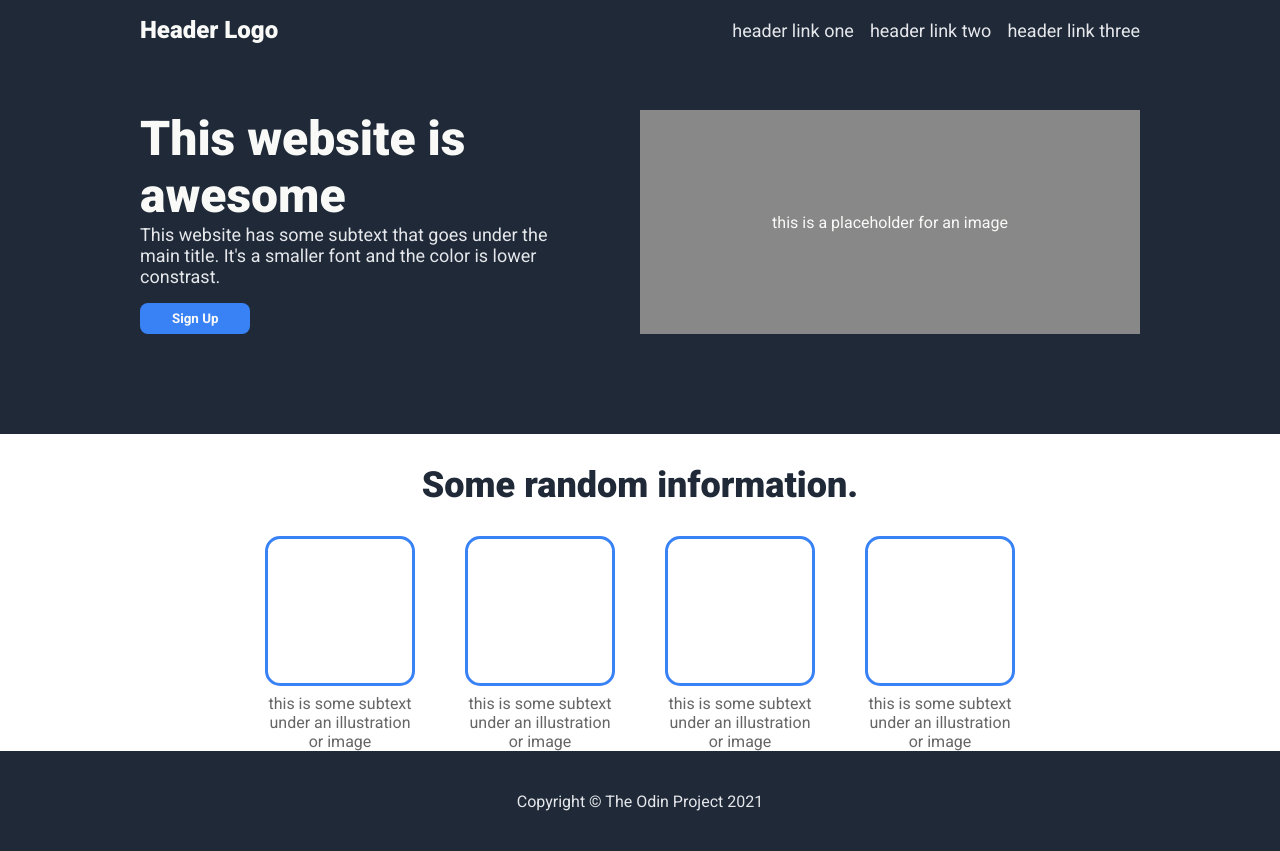
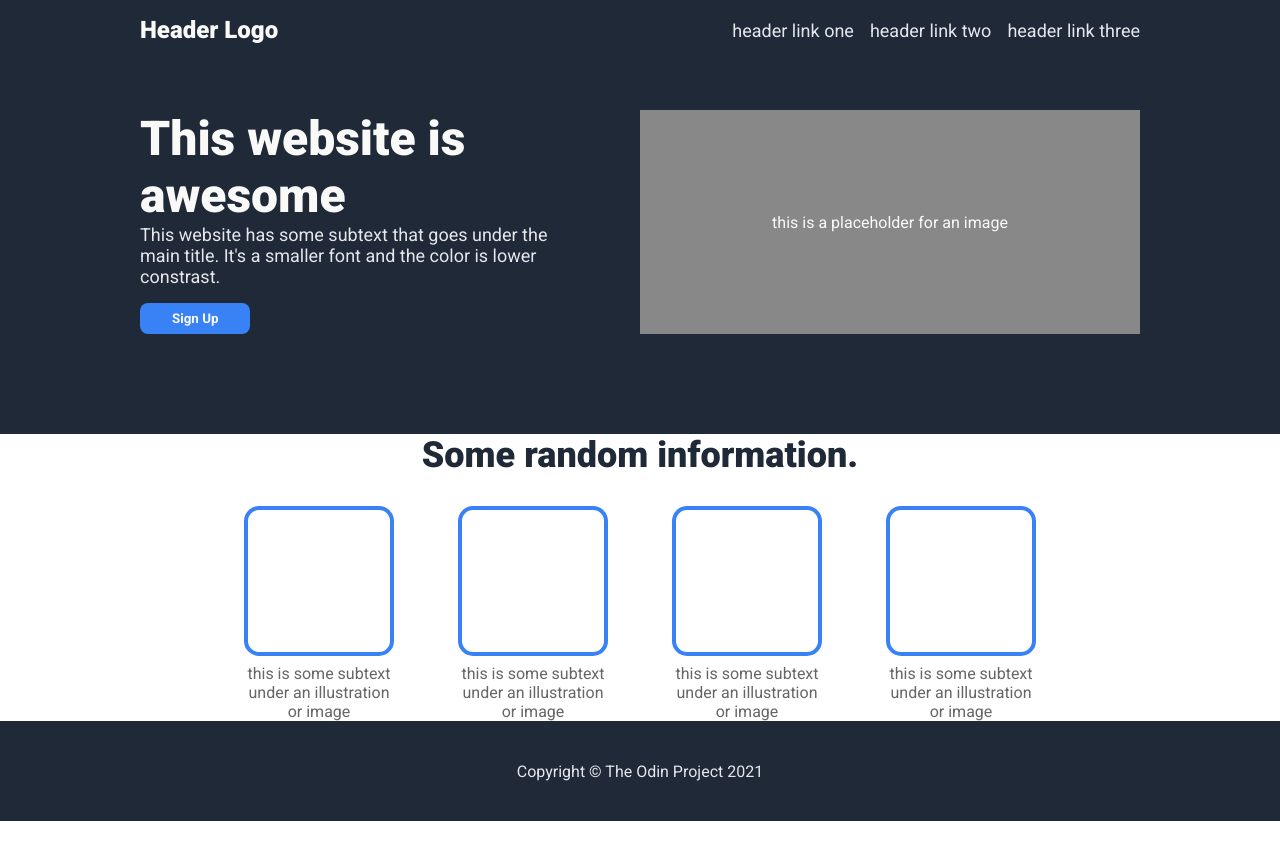
Before and after one commit to rnbr04/landing-page, a plain HTML site: page index.html in a window 1280 px wide. After the commit the page ends 821 px from the top, so only its background shows below. Drawn offline with Linux system fonts and the light colour scheme.

Commit message:
Main: Change properties of info-grid

```diff
--- a/style.css
+++ b/style.css
@@ -50,6 +50,7 @@ nav div {
 ul {
   list-style-type: none;
   display: flex;
+  flex-flow: row wrap;
 }
 
 .ul-header {
@@ -112,14 +113,14 @@ main {
 }
 
 .info-grid .heading {
-  padding: 30px;
+  padding-bottom: 30px;
   font-weight: 900;
   font-size: 36px;
   color: #1F2937
 }
 
 .info-grid ul {
-  gap: 50px;
+  gap: 64px;
 }
 
 .info-grid li {
@@ -130,7 +131,7 @@ main {
 
 .square {
   height: 150px;
-  border: 3px solid #3882f6;
+  border: 4px solid #3882f6;
   border-radius: 10%;
 }
 
```
